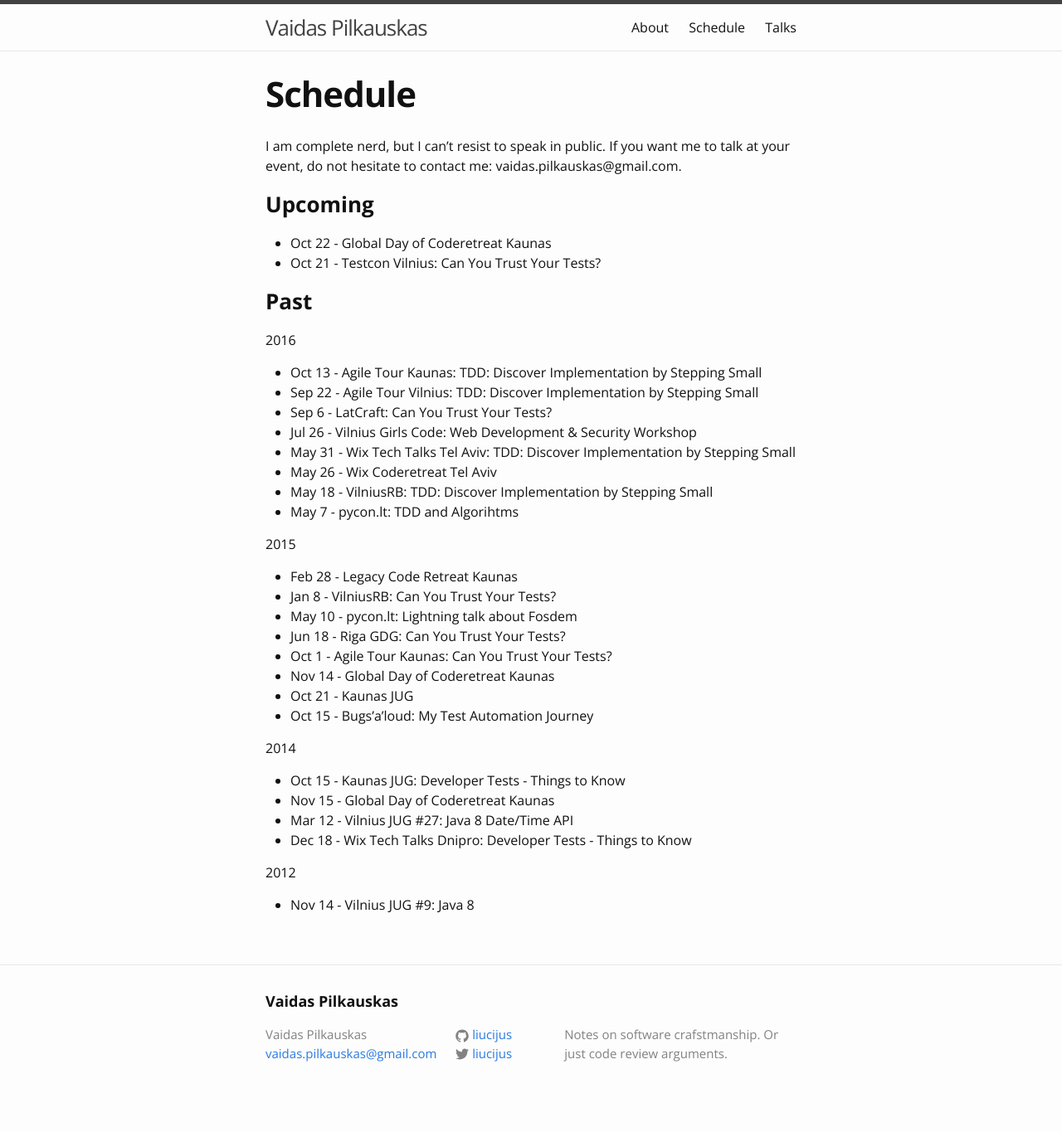
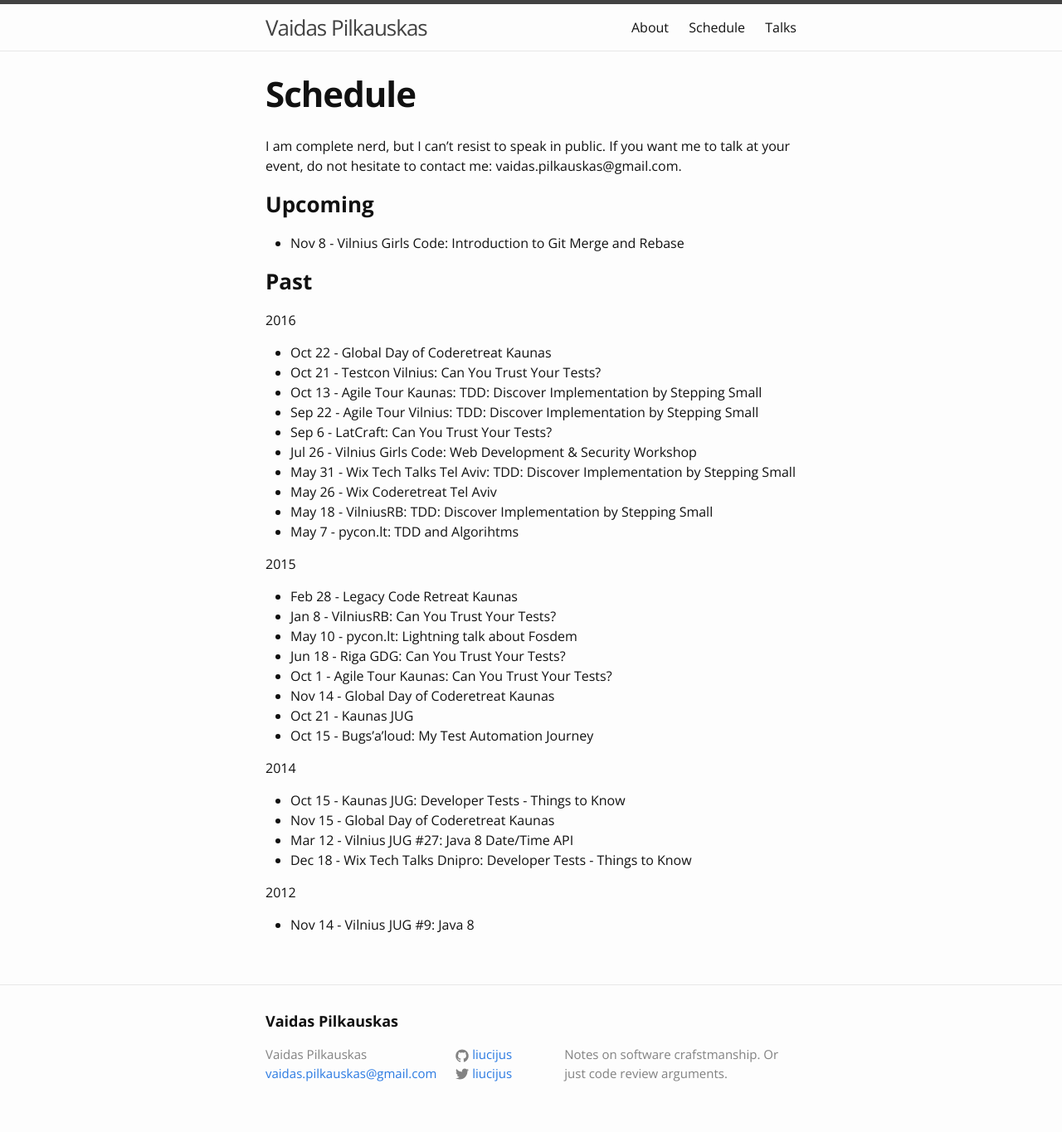
Before and after one commit to liucijus/liucijus.github.io, a Jekyll site: the page built from schedule.md, in a window 1280 px wide. Shown: the whole page at 83% size. Built offline with Jekyll 4.4.1, drawn with Linux system fonts in a browser that asks for light colours; before the commit the page ends 1341 px from its top, so only the background shows below that.

Commit message:
Update events

```diff
--- a/schedule.md
+++ b/schedule.md
@@ -9,13 +9,14 @@ If you want me to talk at your event, do not hesitate to contact me: vaidas.pilk
 
 ### Upcoming
 
- * Oct 22 - Global Day of Coderetreat Kaunas
- * Oct 21 - Testcon Vilnius: Can You Trust Your Tests?
+* Nov 8 - Vilnius Girls Code: Introduction to Git Merge and Rebase
 
 ### Past
 
 2016
 
+ * Oct 22 - Global Day of Coderetreat Kaunas
+ * Oct 21 - Testcon Vilnius: Can You Trust Your Tests?
  * Oct 13 - Agile Tour Kaunas: TDD: Discover Implementation by Stepping Small
  * Sep 22 - Agile Tour Vilnius: TDD: Discover Implementation by Stepping Small
  * Sep 6 - LatCraft: Can You Trust Your Tests?
```
